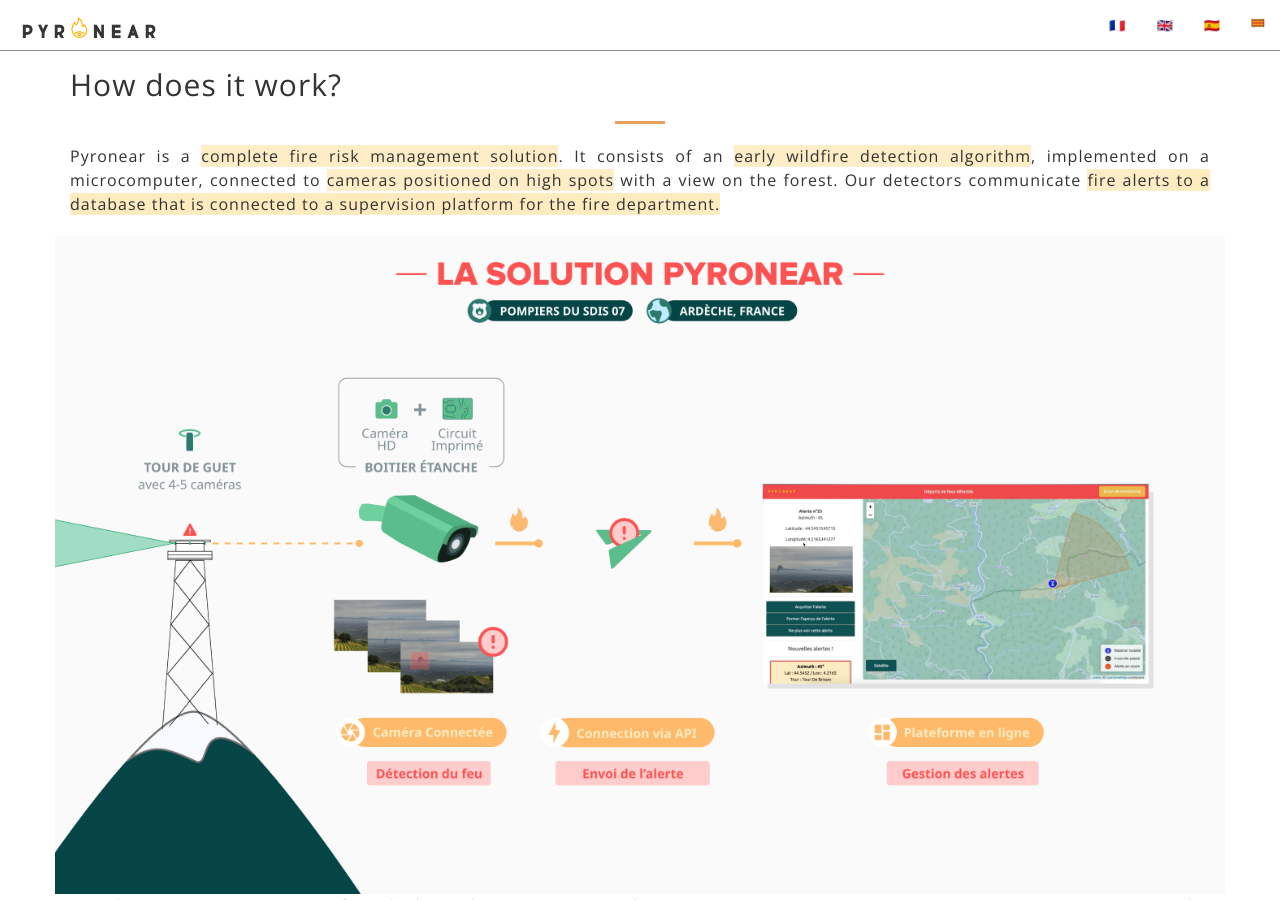
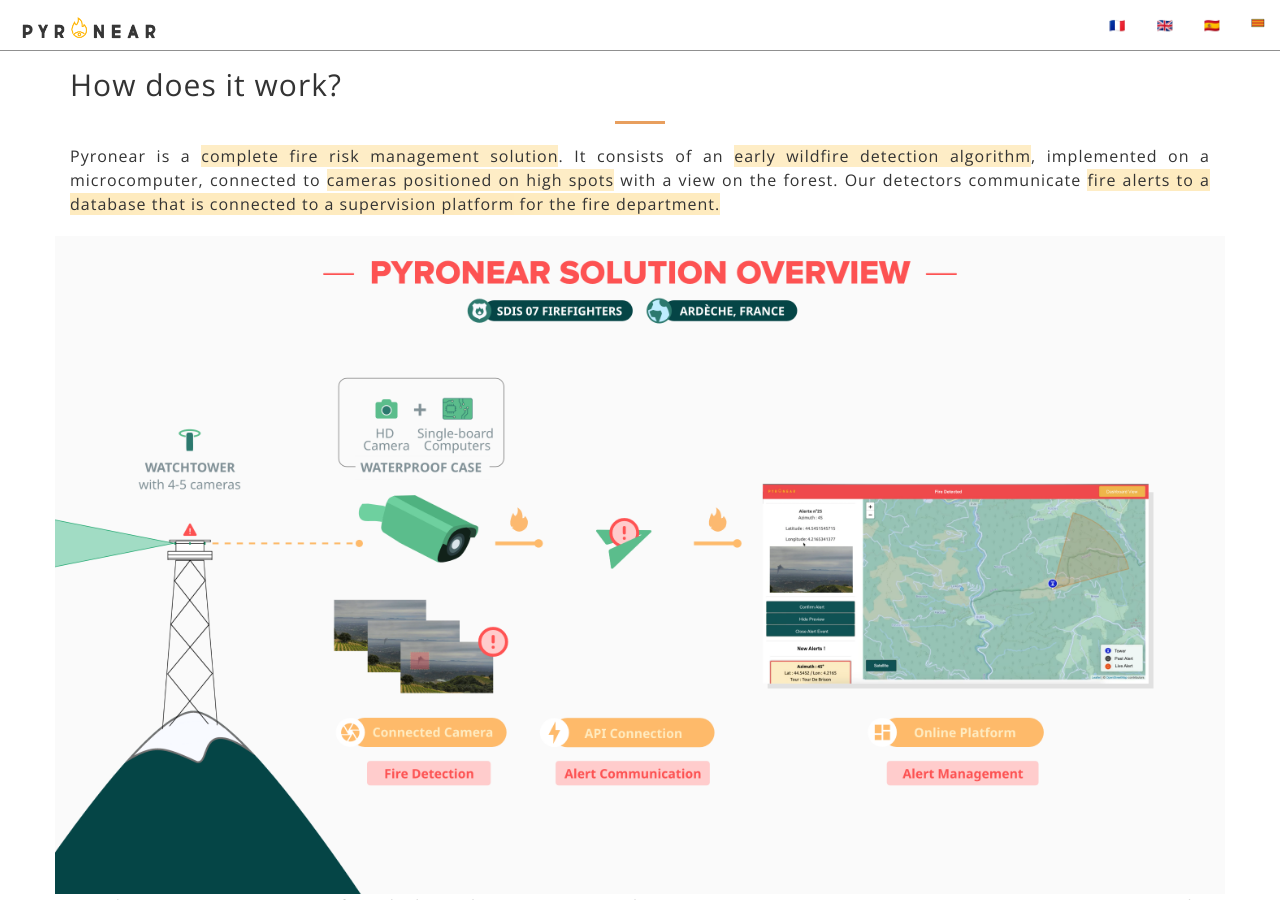
Before and after one commit to pyronear/pyronear.github.io, a Jekyll site: the page built from en/index.html, in a window 1280 px wide and 900 px high, scrolled down 2215 px. Built offline with Jekyll 4.4.1, drawn with Linux system fonts in a browser that asks for light colours.

Commit message:
EN diagram display in EN website
Updated reference to diagram image in EN website config

```diff
--- a/_config.yml
+++ b/_config.yml
@@ -323,7 +323,7 @@
     steps:
       title: "How does it work?"
       text1: "Pyronear is a <b>complete fire risk management solution</b>. It consists of an <b>early wildfire detection algorithm</b>, implemented on a microcomputer, connected to <b>cameras positioned on high spots</b> with a view on the forest. Our detectors communicate <b>fire alerts<b> to a database that is connected to a <b>supervision platform</b> for the fire department."
-      image_src_1: "/img/solution.png"
+      image_src_1: "/img/solution - ENG.png"
       text2: "Our detection towers consist of 4/5 high resolution cameras and a micro computer. We capture one image per camera at regular intervals and then analyze it locally using our wildfire detection model. In case of detection, the alert mode is activated, all the images coming from the camera having detected the fire are then sent to our database via our api, the communication protocol we have developed."
       image_src_2: "/img/model.png"
 
```
